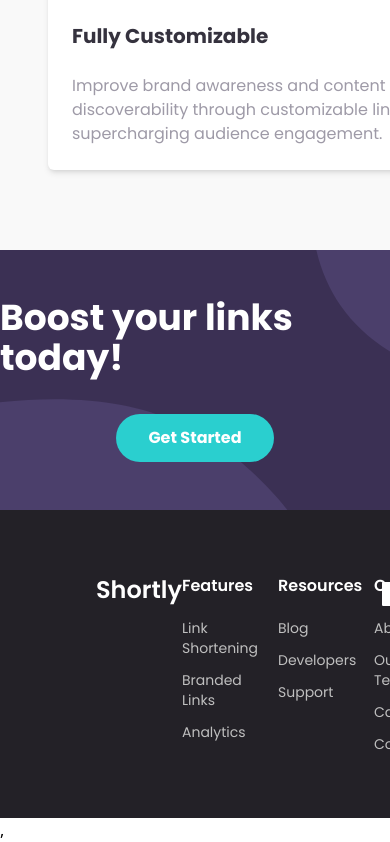
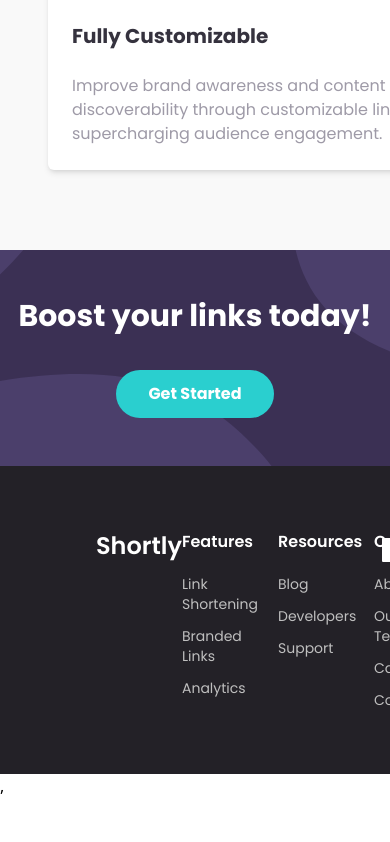
Before and after one commit to irishmicoletcando/url-shortener, a React (Vite) app: page / in a window 390 px wide. Shown: the part 1900-2742 px from the top of the page. After the commit the page ends 2698 px from the top, so only its background shows below. Built offline with nearby package versions, Linux system fonts and the light colour scheme.

Commit message:
refactor: Responsiveness of Boost Links section

```diff
--- a/src/components/BoostLinks.tsx
+++ b/src/components/BoostLinks.tsx
@@ -3,7 +3,7 @@ import GetStartedButton from "./GetStartedButton"
 const BoostLinks = () => {
   return (
     <div className="w-full py-12 flex flex-col items-center h-auto bg-boost-desktop bg-cover bg-dark-violet bg-no-repeat bg-center">
-      <p className="text-white font-bold text-4xl mb-5">Boost your links today!</p>
+      <p className="px-3 text-white font-bold text-center text-3xl md:text-4xl mb-5">Boost your links today!</p>
       <GetStartedButton />
     </div>
   )
```
